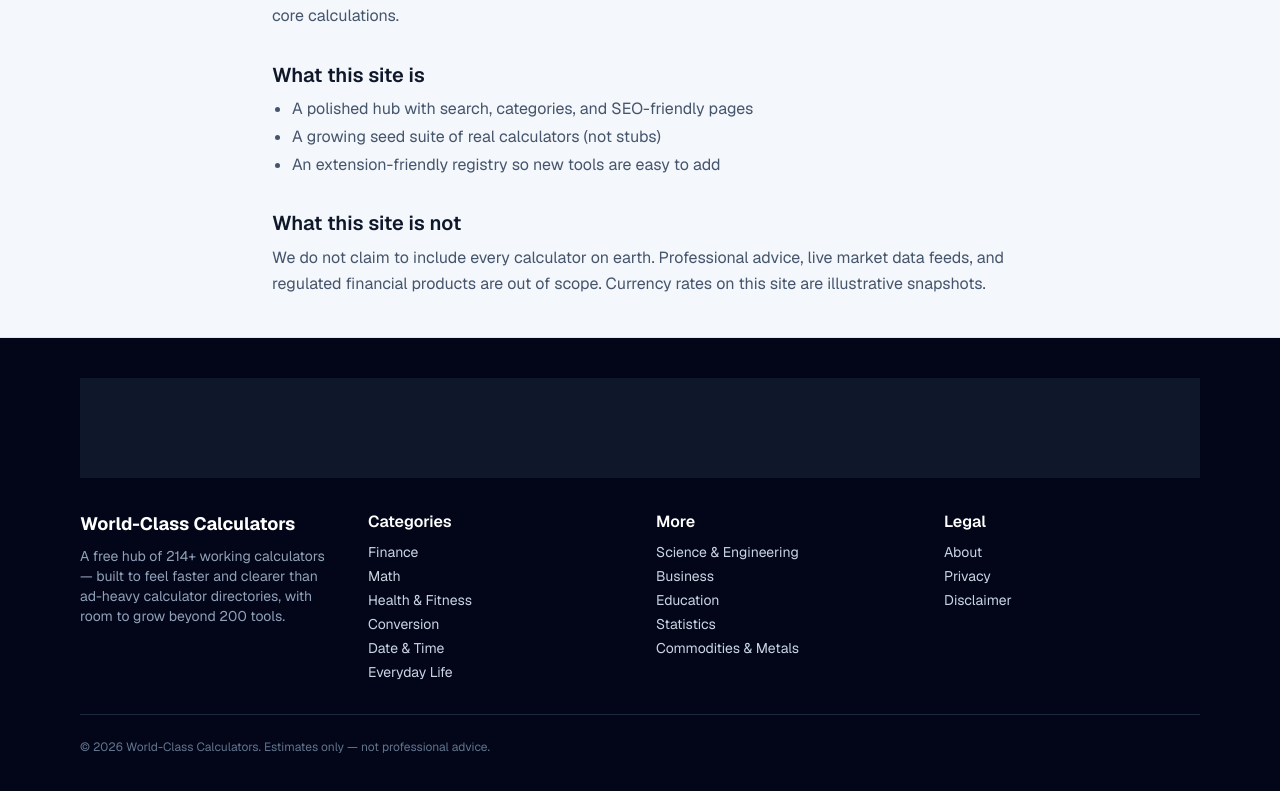
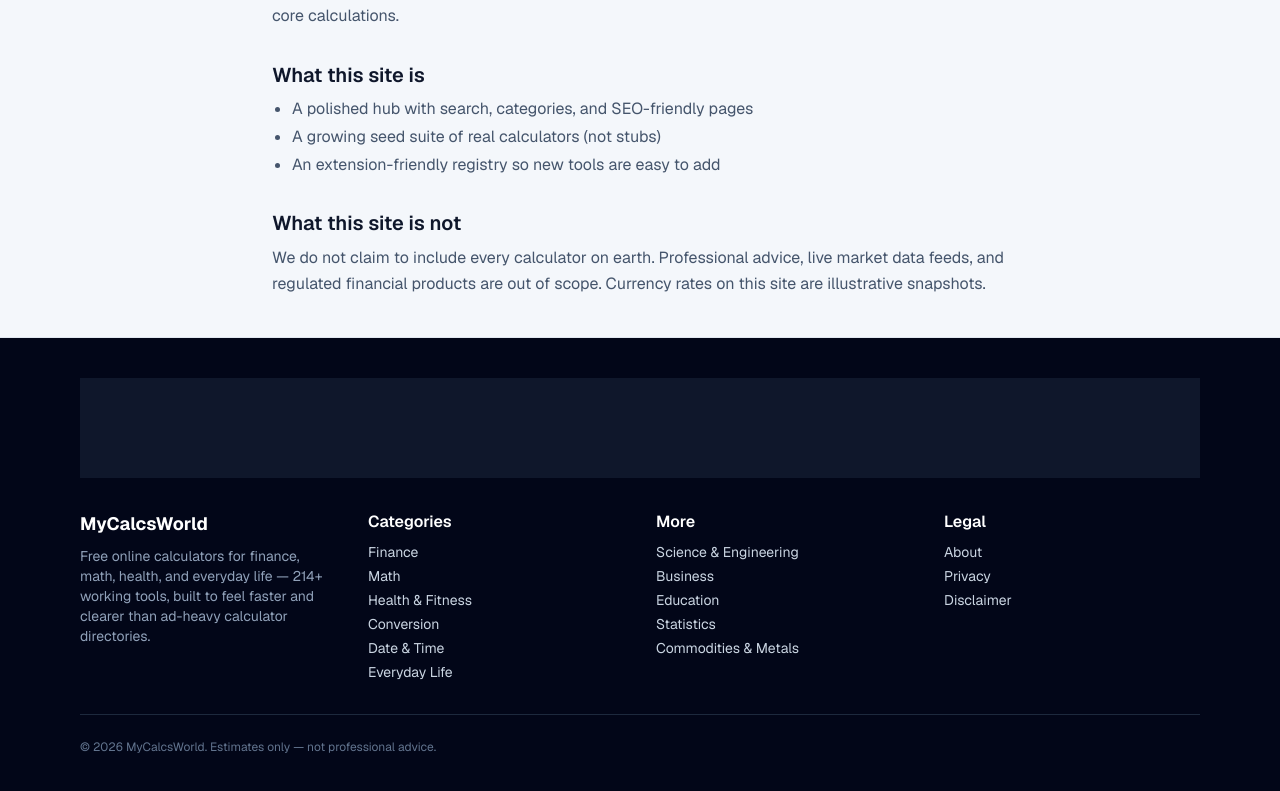
Before and after one commit to staed-web/world-class-calculators, a Next.js app: page /about in a window 1280 px wide. Shown: the part 339-1130 px from the top of the page. Built offline with nearby package versions, Linux system fonts and the light colour scheme; no server answers.

Commit message:
Rebrand user-facing site to MyCalcsWorld
Update titles, metadata, Open Graph, header/footer, about/legal copy,
README, and canonical NEXT_PUBLIC_SITE_URL to https://mycalcsworld.online
while keeping the GitHub/Vercel project name and AdSense slots intact.

```diff
--- a/src/app/about/page.tsx
+++ b/src/app/about/page.tsx
@@ -3,7 +3,7 @@ import { calculatorCount } from "@/lib/calculators/registry";
 
 export const metadata: Metadata = {
   title: "About",
-  description: "About World-Class Calculators — mission, scope, and how the site works.",
+  description: "About MyCalcsWorld — mission, scope, and how the site works.",
 };
 
 export default function AboutPage() {
@@ -11,7 +11,7 @@ export default function AboutPage() {
     <div className="mx-auto max-w-3xl px-4 py-10 prose prose-slate">
       <h1 className="text-3xl font-bold text-slate-900">About</h1>
       <p className="mt-4 text-slate-600 leading-relaxed">
-        World-Class Calculators is a free online hub of {calculatorCount} working
+        MyCalcsWorld is a free online hub of {calculatorCount} working
         calculators spanning finance, math, health & fitness, unit conversion, dates,
         everyday life, science & engineering, business, education, and statistics.
       </p>
--- a/src/app/disclaimer/page.tsx
+++ b/src/app/disclaimer/page.tsx
@@ -11,7 +11,7 @@ export default function DisclaimerPage() {
       <h1 className="text-3xl font-bold text-slate-900">Disclaimer</h1>
       <div className="mt-6 space-y-4 text-slate-600 leading-relaxed">
         <p>
-          All calculators and results on World-Class Calculators are provided for
+          All calculators and results on MyCalcsWorld are provided for
           general educational and informational purposes only. They are{" "}
           <strong>estimates</strong>, not guarantees.
         </p>
--- a/src/app/layout.tsx
+++ b/src/app/layout.tsx
@@ -16,27 +16,27 @@ const geistMono = Geist_Mono({
 });
 
 const siteUrl =
-  process.env.NEXT_PUBLIC_SITE_URL || "https://world-class-calculators.vercel.app";
+  process.env.NEXT_PUBLIC_SITE_URL || "https://mycalcsworld.online";
 
 export const metadata: Metadata = {
   metadataBase: new URL(siteUrl),
   title: {
-    default: "World-Class Calculators — Free Online Calculator Hub",
-    template: "%s | World-Class Calculators",
+    default: "MyCalcsWorld — Free Online Calculators",
+    template: "%s | MyCalcsWorld",
   },
   description:
-    "200+ free working calculators for finance, math, health, conversion, construction, cooking, science, and more. Fast, dark-mode ready, AdSense-friendly.",
+    "Free online calculators for finance, math, health, and everyday life. 200+ working tools — mortgage, BMI, conversions, construction, and more.",
   openGraph: {
     type: "website",
-    siteName: "World-Class Calculators",
-    title: "World-Class Calculators",
+    siteName: "MyCalcsWorld",
+    title: "MyCalcsWorld",
     description:
-      "200+ free, accurate online calculators — mortgage, BMI, conversions, construction, health, and more.",
+      "Free online calculators for finance, math, health, and everyday life.",
   },
   twitter: {
     card: "summary_large_image",
-    title: "World-Class Calculators",
-    description: "Free online calculators for everyday decisions.",
+    title: "MyCalcsWorld",
+    description: "Free online calculators for finance, math, health, and everyday life.",
   },
   robots: { index: true, follow: true },
 };
--- a/src/app/privacy/page.tsx
+++ b/src/app/privacy/page.tsx
@@ -2,7 +2,7 @@ import type { Metadata } from "next";
 
 export const metadata: Metadata = {
   title: "Privacy Policy",
-  description: "Privacy policy for World-Class Calculators.",
+  description: "Privacy policy for MyCalcsWorld.",
 };
 
 export default function PrivacyPage() {
@@ -12,7 +12,7 @@ export default function PrivacyPage() {
       <p className="mt-4 text-sm text-slate-500">Last updated: September 9, 2026</p>
       <div className="mt-6 space-y-4 text-slate-600 leading-relaxed">
         <p>
-          World-Class Calculators performs calculator math in your browser. We do not
+          MyCalcsWorld performs calculator math in your browser. We do not
           require an account to use the tools.
         </p>
         <h2 className="text-lg font-semibold text-slate-900 pt-2">Information we collect</h2>
--- a/src/app/robots.ts
+++ b/src/app/robots.ts
@@ -1,7 +1,7 @@
 import type { MetadataRoute } from "next";
 
 const siteUrl =
-  process.env.NEXT_PUBLIC_SITE_URL || "https://world-class-calculators.vercel.app";
+  process.env.NEXT_PUBLIC_SITE_URL || "https://mycalcsworld.online";
 
 export default function robots(): MetadataRoute.Robots {
   return {
--- a/src/app/sitemap.ts
+++ b/src/app/sitemap.ts
@@ -3,7 +3,7 @@ import { categories } from "@/lib/categories";
 import { allCalculators, calculatorPath } from "@/lib/calculators/registry";
 
 const siteUrl =
-  process.env.NEXT_PUBLIC_SITE_URL || "https://world-class-calculators.vercel.app";
+  process.env.NEXT_PUBLIC_SITE_URL || "https://mycalcsworld.online";
 
 export default function sitemap(): MetadataRoute.Sitemap {
   const staticRoutes = ["", "/search", "/about", "/privacy", "/disclaimer"].map(
--- a/src/components/Footer.tsx
+++ b/src/components/Footer.tsx
@@ -10,10 +10,11 @@ export function Footer() {
         <AdSlot placement="footer" className="mb-8 bg-slate-900 border-slate-800 no-print" />
         <div className="grid gap-8 sm:grid-cols-2 lg:grid-cols-4">
           <div>
-            <p className="text-white font-bold text-lg mb-2">World-Class Calculators</p>
+            <p className="text-white font-bold text-lg mb-2">MyCalcsWorld</p>
             <p className="text-sm text-slate-400">
-              A free hub of {calculatorCount}+ working calculators — built to feel faster and
-              clearer than ad-heavy calculator directories, with room to grow beyond 200 tools.
+              Free online calculators for finance, math, health, and everyday life —{" "}
+              {calculatorCount}+ working tools, built to feel faster and clearer than
+              ad-heavy calculator directories.
             </p>
           </div>
           <div>
@@ -62,7 +63,7 @@ export function Footer() {
           </div>
         </div>
         <p className="mt-8 border-t border-slate-800 pt-6 text-xs text-slate-500">
-          © {new Date().getFullYear()} World-Class Calculators. Estimates only — not
+          © {new Date().getFullYear()} MyCalcsWorld. Estimates only — not
           professional advice.
         </p>
       </div>
--- a/src/components/Header.tsx
+++ b/src/components/Header.tsx
@@ -8,7 +8,7 @@ export function Header() {
     <header className="sticky top-0 z-50 border-b border-border backdrop-blur" style={{ background: "var(--header)" }}>
       <div className="mx-auto flex max-w-6xl items-center gap-3 px-4 py-3">
         <Link href="/" className="shrink-0 font-bold text-brand text-lg tracking-tight">
-          World-Class<span className="text-foreground"> Calculators</span>
+          MyCalcs<span className="text-foreground">World</span>
         </Link>
         <div className="hidden flex-1 md:block max-w-md ml-auto">
           <SearchBar showShortcut />
--- a/src/lib/commodities/fetchPrices.ts
+++ b/src/lib/commodities/fetchPrices.ts
@@ -17,7 +17,7 @@ type GoldApiRow = {
 
 async function fetchGoldApi(symbol: string): Promise<GoldApiRow> {
   const res = await fetch(`https://api.gold-api.com/price/${symbol}`, {
-    headers: { Accept: "application/json", "User-Agent": "world-class-calculators/1.0" },
+    headers: { Accept: "application/json", "User-Agent": "mycalcsworld/1.0" },
     next: { revalidate: 600 },
   });
   if (!res.ok) throw new Error(`gold-api ${symbol} HTTP ${res.status}`);
```
Also changed, not shown: 2 other files (tests, documents, lock files or other folders).
